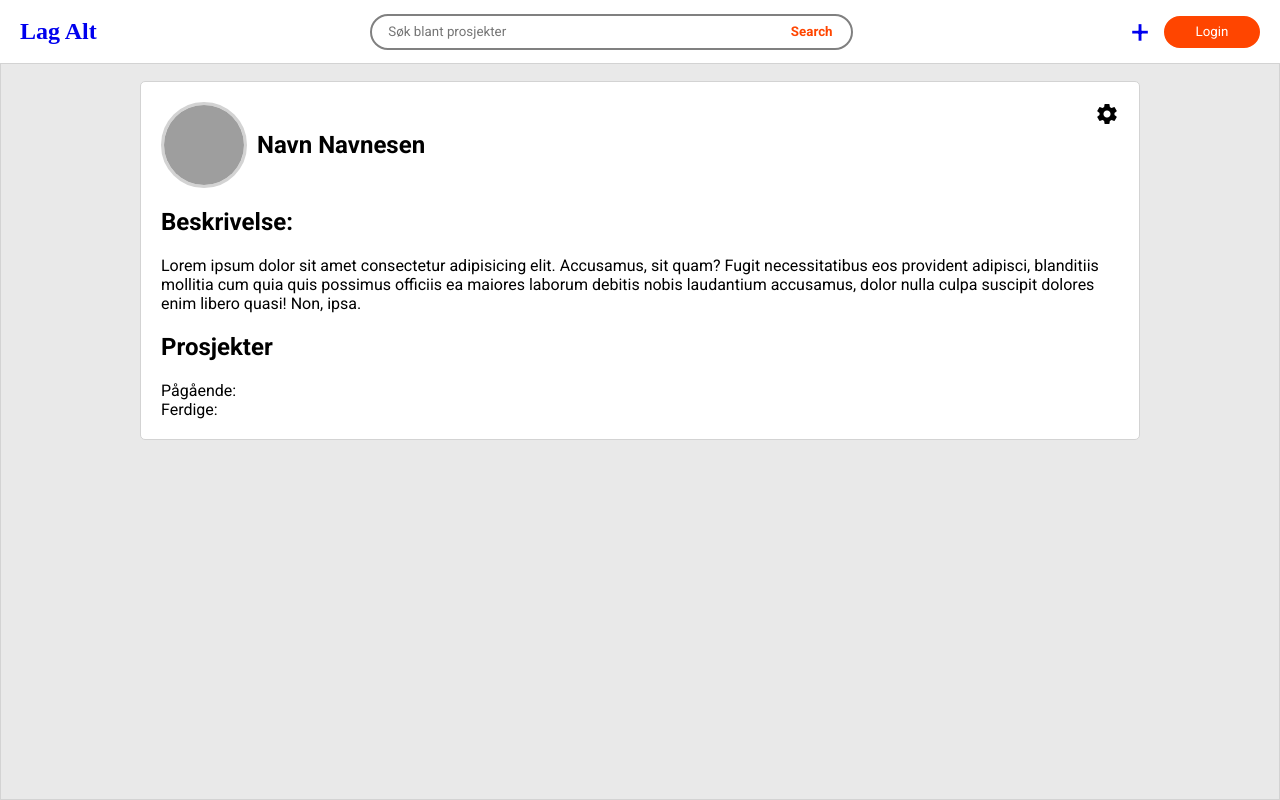
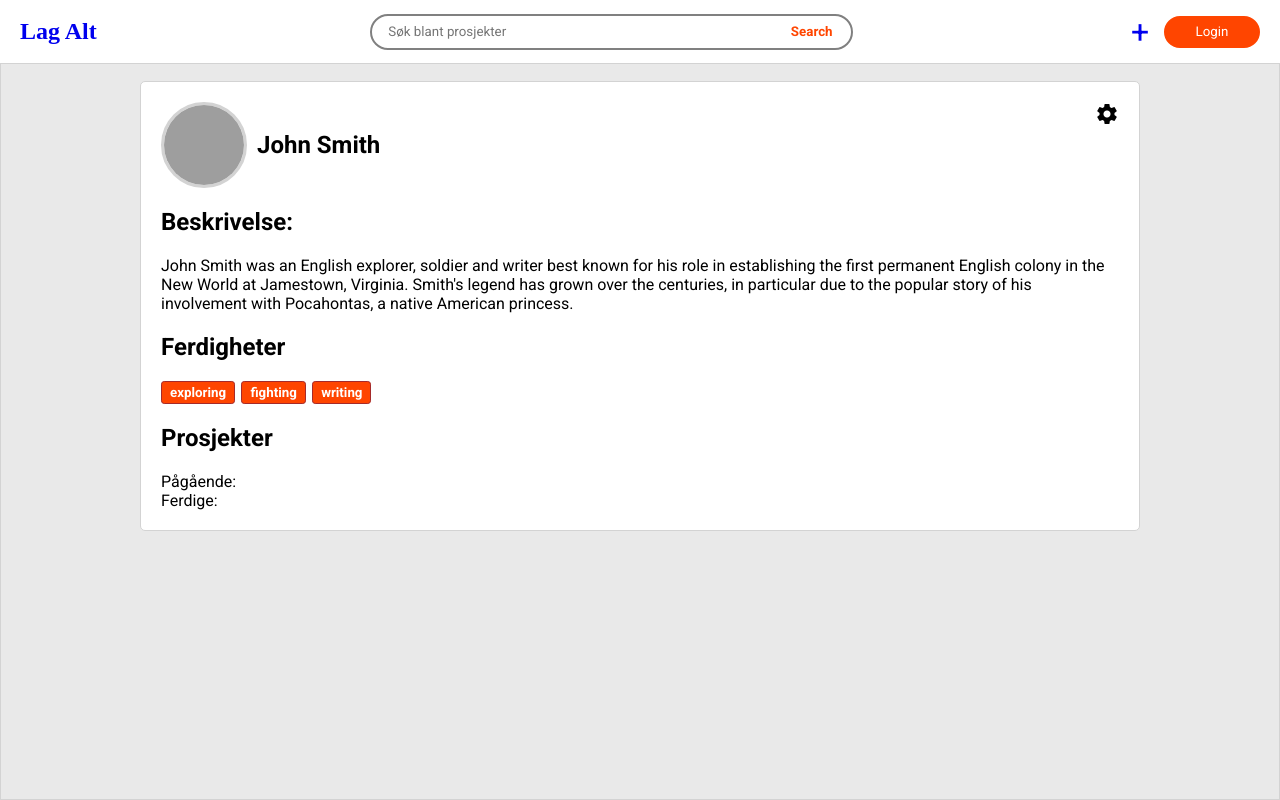
Before and after one commit to Vilgeir/Lagalt-Frontend, a React (Create React App) app: page /profile in a window 1280 px wide. Built offline with nearby package versions, Linux system fonts and the light colour scheme; no server answers; grey boxes are pictures that could not be loaded; a web font is replaced by a local one.

Commit message:
profile page modal and get from dummy data

```diff
--- a/src/components/UserProfile/UserProfile.jsx
+++ b/src/components/UserProfile/UserProfile.jsx
@@ -1,34 +1,36 @@
+import React, { useState } from "react"
+import { UserSettings } from "../user-settings/UserSettings"
 import "./UserProfile.css"
 
-/*const ProfileSettings = () => {
-	const [isOpen, setIsOpen] = useState(false)
+export const UserProfile = (prop) => {
+	const [showModal, setShowModal] = useState(false)
 
-	const toggleSettings = () => {
-		setIsOpen(!isOpen)
+	const handleClick = () => {
+		setShowModal(true)
 	}
-}*/
 
-export const UserProfile = () => {
 	return (
+		<>
 			<section id="profile-container" className="main-content">
 				<div id="profile-header-container">
 					<div id="profile-avatar-container">
 						<img id="avatar" src="http://identicon.net/img/identicon.png"></img>
-					<h1>Navn Navnesen</h1>
+						<h1>{prop.name}</h1>
 					</div>
-				<div id="profile-settings-button" /*onclick={toggleSettings}*/>
+					<div id="profile-settings-button" onClick={handleClick}>
 						<span className="material-icons">settings</span>
 					</div>
 				</div>
 				<h2>Beskrivelse:</h2>
-			<p>
-				Lorem ipsum dolor sit amet consectetur adipisicing elit. Accusamus, sit
-				quam? Fugit necessitatibus eos provident adipisci, blanditiis mollitia
-				cum quia quis possimus officiis ea maiores laborum debitis nobis
-				laudantium accusamus, dolor nulla culpa suscipit dolores enim libero
-				quasi! Non, ipsa.
-			</p>
-
+				<p>{prop.description}</p>
+				<h2>Ferdigheter</h2>
+				<div id="tag-container">
+					{prop.skills.map((skill, key) => (
+						<div className="tag-box" key={key}>
+							{skill}
+						</div>
+					))}
+				</div>
 				<div id="profile-projects-container">
 					<h2>Prosjekter</h2>
 					<div>
@@ -41,5 +43,7 @@ export const UserProfile = () => {
 					</div>
 				</div>
 			</section>
+			{showModal && <UserSettings setShowModal={setShowModal} name="hei" />}
+		</>
 	)
 }
--- a/src/components/user-settings/UserSettings.css
+++ b/src/components/user-settings/UserSettings.css
@@ -1,9 +1,22 @@
+.modal-bg {
+	cursor: pointer;
+}
+
 #usersettings-container {
 	background-color: #fff;
 	color: black;
 	box-sizing: border-box;
 	border-radius: 5px;
 	border: 1px solid lightgrey;
+	margin: 0 auto;
+	position: fixed;
+	top: 80px;
+}
+
+#usersettings-header {
+	display: flex;
+	flex-direction: row;
+	justify-content: space-between;
 }
 
 .labels {
--- a/src/components/user-settings/UserSettings.jsx
+++ b/src/components/user-settings/UserSettings.jsx
@@ -1,15 +1,25 @@
 import "./UserSettings.css"
 
-export const UserSettings = () => {
+export const UserSettings = ({ setShowModal }) => {
+	const handleClick = () => {
+		setShowModal(false)
+	}
+
 	return (
+		<div id="main-container">
 			<section id="usersettings-container" className="main-content">
+				<div id="usersettings-header">
 					<h1>Bruker informasjon</h1>
+					<div id="profile-settings-button" onClick={handleClick}>
+						<span className="material-icons">close</span>
+					</div>
+				</div>
 				<form id="user-form">
 					<fieldset>
 						<label className="labels" id="username">
 							Navn
 						</label>
-					<input htmlFor="username" value="Navn"></input>
+						<input htmlFor="username" defaultValue={name}></input>
 					</fieldset>
 					<fieldset>
 						<label className="labels" id="description">
@@ -23,9 +33,10 @@ export const UserSettings = () => {
 						</label>
 						<input htmlFor="skills"></input>
 					</fieldset>
-				<div id="skills-container"></div>
+					<div className="skills-container"></div>
 					<button className="save">Lagre</button>
 				</form>
 			</section>
+		</div>
 	)
 }
--- a/src/pages/Profile.jsx
+++ b/src/pages/Profile.jsx
@@ -1,10 +1,18 @@
 import React from "react"
 import { UserProfile } from "../components/UserProfile/UserProfile"
+
+const data = {
+	id: 1,
+	name: "John Smith",
+	description:
+		"John Smith was an English explorer, soldier and writer best known for his role in establishing the first permanent English colony in the New World at Jamestown, Virginia. Smith's legend has grown over the centuries, in particular due to the popular story of his involvement with Pocahontas, a native American princess.",
+	skills: ["exploring", "fighting", "writing"],
+}
 
 const ProfilePage = () => {
 	return (
 		<>
-			<UserProfile />
+			<UserProfile {...data} />
 		</>
 	)
 }
```
Also changed, not shown: .eslintrc.json. Lines whose indentation alone changed are shown as unchanged.
